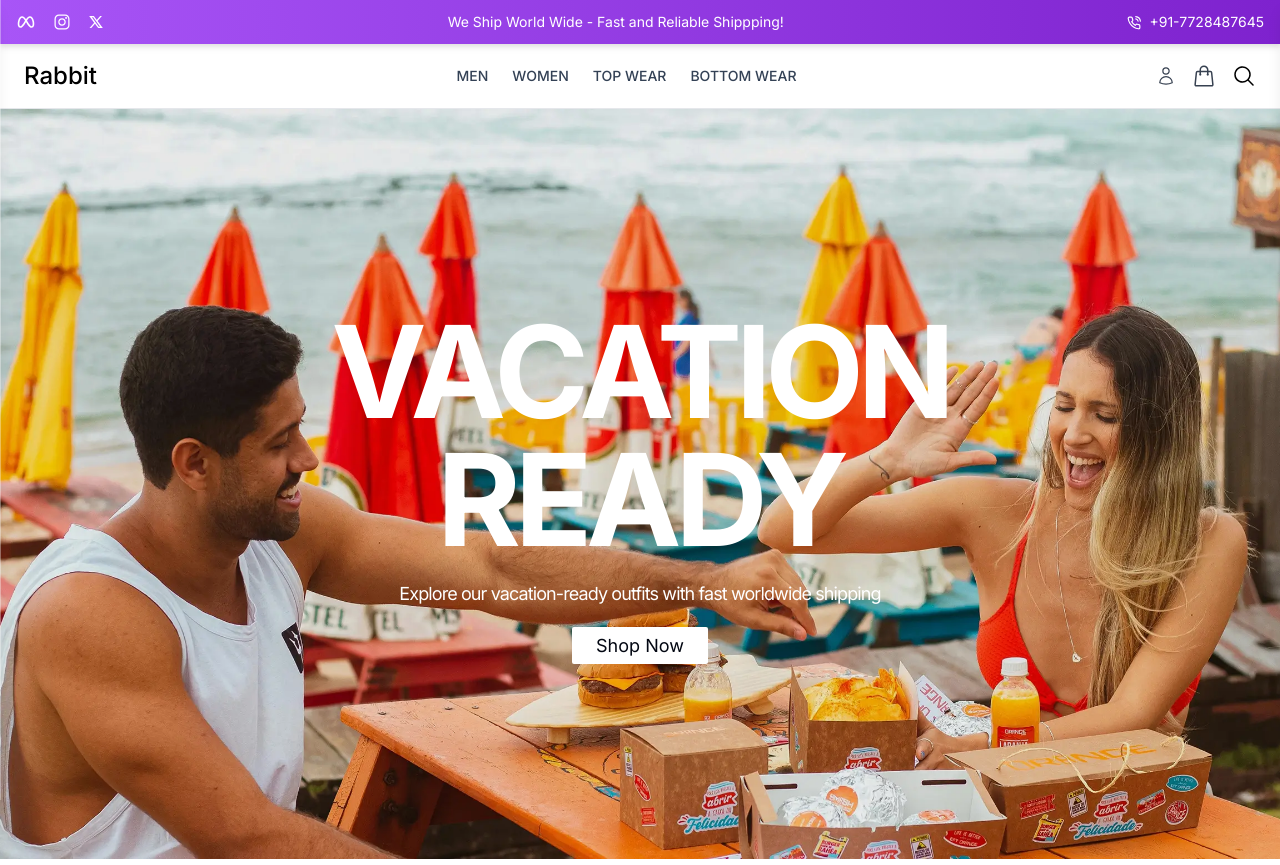
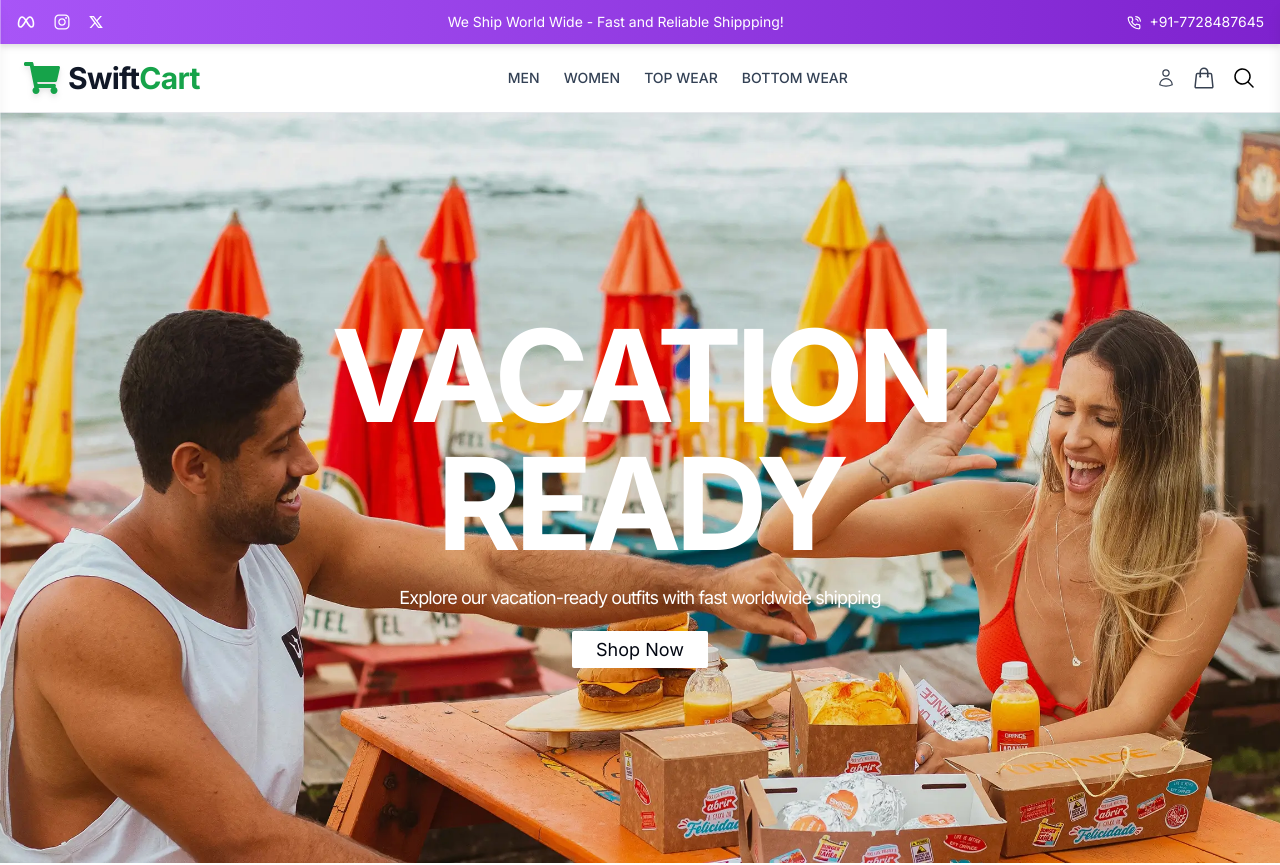
Before and after one commit to jaydeepmalvya02/E-Commerce_platform, a React (Vite) app in the folder Client/: page / in a window 1280 px wide. Shown: the top 865 px of the page. Built offline with nearby package versions, Linux system fonts and the light colour scheme; no server answers.

Commit message:
add the logo component

```diff
--- a/Client/src/components/Admin/AdminSidebar.jsx
+++ b/Client/src/components/Admin/AdminSidebar.jsx
@@ -25,7 +25,7 @@ const AdminSidebar = () => {
     <div className="p-6 ">
       <div className="mb-6">
         <Link to="/admin" className="text-2xl font-medium">
-          Rabbit
+          SwiftCart
         </Link>
       </div>
       <h2 className="text-xl font-medium mb-6 text-center">Admin Dashboard</h2>
--- a/Client/src/components/Common/Navbar.jsx
+++ b/Client/src/components/Common/Navbar.jsx
@@ -9,6 +9,8 @@ import SearchBar from './SearchBar'
 import CartDrawer from '../Layout/CartDrawer'
 import { IoMdClose } from 'react-icons/io'
 import { useSelector } from 'react-redux'
+import { FaShoppingCart } from "react-icons/fa";
+import SwiftCartBrand from '../Logo/productLogo'
 
 const Navbar = () => {
   const [drawerOpen, setDrawerOpen] = useState(false);
@@ -31,7 +33,7 @@ const Navbar = () => {
         {/* Left-Logo */}
         <div className="">
           <Link to="/" className="text-2xl font-medium">
-            Rabbit
+            <SwiftCartBrand/>
           </Link>
         </div>
         {/* Center-Navigation Links */}
--- /dev/null
+++ b/Client/src/components/Logo/ProductLogo.jsx
@@ -0,0 +1,15 @@
+import { FaShoppingCart } from "react-icons/fa";
+
+const SwiftCartBrand = () => {
+  return (
+    <div className="flex items-center gap-2 text-green-700">
+      <FaShoppingCart className="text-2xl sm:text-3xl md:text-4xl text-green-600 drop-shadow-md" />
+      <h1 className="text-xl sm:text-2xl md:text-3xl font-bold tracking-tight">
+        <span className="text-gray-900">Swift</span>
+        <span className="text-green-600">Cart</span>
+      </h1>
+    </div>
+  );
+};
+
+export default SwiftCartBrand;
```
